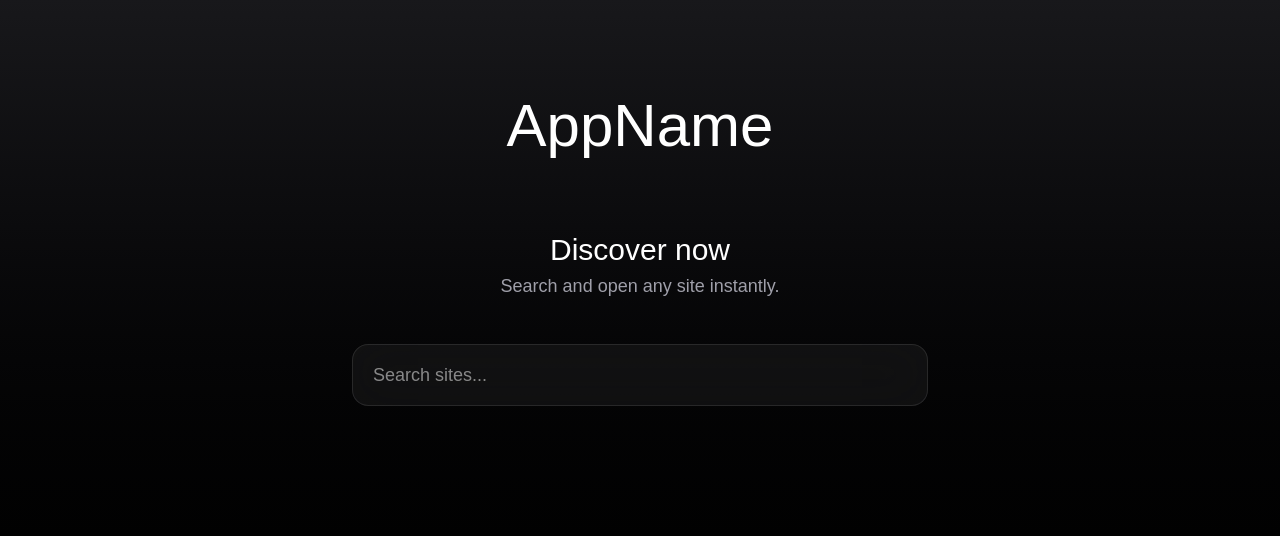
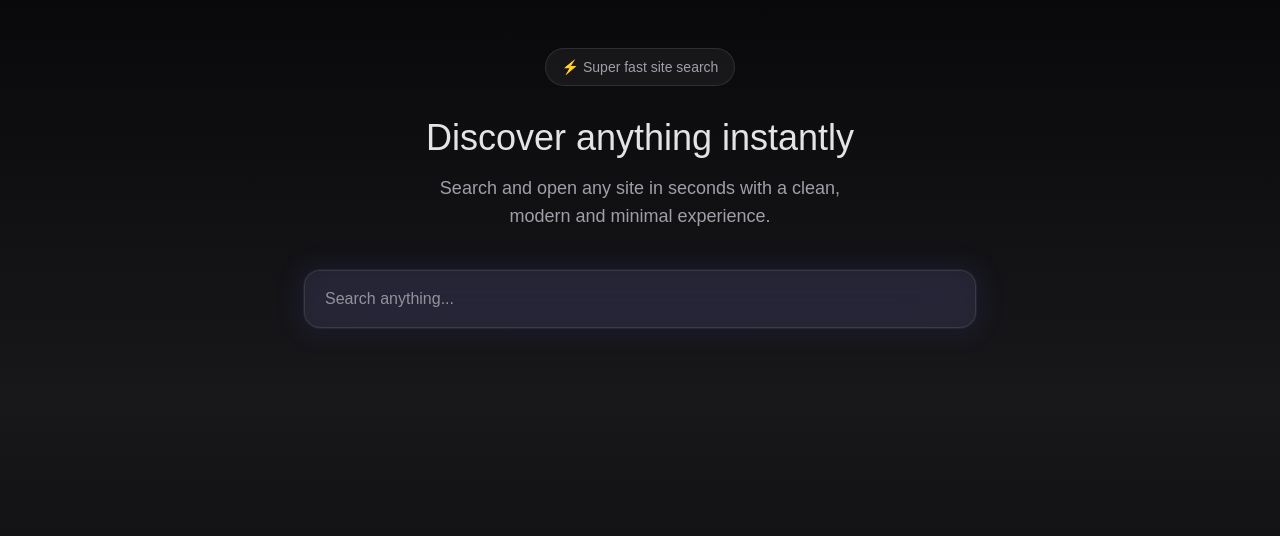
Before and after one commit to mer1s/cardlio, a Next.js app: page / in a window 1280 px wide. Shown: the top 536 px of the page. Built offline with nearby package versions, Linux system fonts and the light colour scheme.

Commit message:
home ui upgrade

```diff
--- a/app/api/search/route.ts
+++ b/app/api/search/route.ts
@@ -16,7 +16,7 @@ export async function GET(req: Request) {
     .from("sites")
     .select("name, slug")
     .ilike("name", `%${query}%`)
-    .limit(10);
+    .limit(50);
 
   if (error) {
     return NextResponse.json(
--- a/app/components/SearchBox.tsx
+++ b/app/components/SearchBox.tsx
@@ -30,69 +30,93 @@ export default function SearchBox() {
                 );
 
                 const data = await res.json();
-
                 setResults(data || []);
             } catch (err) {
                 console.error(err);
             }
 
             setLoading(false);
-    }, 1000);
+        }, 500);
 
         return () => clearTimeout(timeout);
     }, [query]);
 
+    const showDropdown = loading || results.length > 0;
+
     return (
+        <div className="relative">
+            {/* Input wrapper */}
             <div className="relative">
                 <input
                     value={query}
                     onChange={(e) => setQuery(e.target.value)}
-        placeholder="Search sites..."
+                    placeholder="Search anything..."
                     className="
-          w-full rounded-2xl border border-white/10
-          bg-white/5 px-5 py-4 text-lg text-white
-          outline-none backdrop-blur-xl
-          transition focus:border-blue-500
+            w-full rounded-2xl
+            bg-white/5 backdrop-blur-xl
+            border border-white/10
+            px-5 py-4 text-base text-white
+            outline-none
+            transition
+            focus:border-blue-500/60 focus:bg-white/10
+            focus:shadow-[0_0_0_4px_rgba(59,130,246,0.08)]
           "
                 />
 
-      {(results.length > 0 || loading) && (
+                {/* subtle glow */}
+                <div className="pointer-events-none absolute inset-0 rounded-2xl ring-1 ring-white/5" />
+            </div>
+
+            {/* Dropdown */}
+            {showDropdown && (
                 <div
                     className="
             absolute left-0 right-0 top-full mt-3
-            overflow-hidden rounded-2xl
+            rounded-2xl overflow-hidden
             border border-white/10
-            bg-zinc-900/95 backdrop-blur-xl
-            shadow-2xl
+            bg-zinc-950/90 backdrop-blur-2xl
+            shadow-[0_20px_80px_rgba(0,0,0,0.6)]
           "
                 >
+                    <div className="max-h-72 overflow-y-auto">
                         {loading ? (
                             <div className="px-5 py-4 text-sm text-zinc-400">
-              Searching...
+                                Searching…
+                            </div>
+                        ) : results.length === 0 ? (
+                            <div className="px-5 py-4 text-sm text-zinc-500">
+                                No results found
                             </div>
                         ) : (
-            results.map((site) => (
+                            results.map((site, i) => (
                                 <button
                                     key={site.slug}
                                     onClick={() => router.push(`/${site.slug}`)}
                                     className="
-                  flex w-full items-center justify-between
-                  border-b border-white/5
-                  px-5 py-4 text-left
-                  transition hover:bg-white/5
-                  cursor-pointer
+                    group w-full flex items-center justify-between
+                    px-5 py-3 text-left
+                    transition
+                    hover:bg-white/5
+                    active:bg-white/10
+      border-b border-white/5 last:border-b-0
                   "
                                 >
-                <span className="font-medium text-white">
+                                    <div className="flex flex-col">
+                                        <span className="text-white font-medium group-hover:text-blue-400 transition">
                                             {site.name}
                                         </span>
-
-                <span className="text-sm text-zinc-500">
+                                        <span className="text-xs text-zinc-500">
                                             /{site.slug}
                                         </span>
+                                    </div>
+
+                                    <div className="text-zinc-600 group-hover:text-zinc-400 transition">
+                                        ↗
+                                    </div>
                                 </button>
                             ))
                         )}
+                    </div>
                 </div>
             )}
         </div>
--- a/app/page.tsx
+++ b/app/page.tsx
@@ -2,23 +2,30 @@ import SearchBox from "./components/SearchBox";
 
 export default function HomePage() {
   return (
-    <main className="min-h-screen bg-gradient-to-b from-zinc-900 to-black text-white flex items-start justify-center pt-24 px-6">
-      <div className="w-full max-w-xl space-y-6">
-        <div className="space-y-1 text-center pb-5">
-          <h1 className="text-6xl pb-18 tracking-normal font-medium">
-            AppName
-          </h1>
+    <main className="min-h-screen bg-gradient-to-b from-zinc-950 via-zinc-900 to-zinc-950 text-white flex items-start pt-12 justify-center px-6">
+      <div className="w-full max-w-2xl space-y-10">
 
-          <h1 className="text-3xl tracking-normal font-medium">
-            Discover now
-          </h1>
+        {/* Header */}
+        <div className="text-center space-y-4">
+          <div className="inline-flex items-center gap-2 px-4 py-2 rounded-full bg-white/5 border border-white/10 text-sm text-zinc-400">
+            ⚡ Super fast site search
+          </div>
+          <h2 className="text-3xl md:text-4xl pt-4 font-medium text-zinc-200">
+            Discover anything instantly
+          </h2>
 
-          <p className="text-zinc-400 text-lg">
-            Search and open any site instantly.
+          <p className="text-zinc-400 text-base md:text-lg max-w-md mx-auto">
+            Search and open any site in seconds with a clean, modern and minimal experience.
           </p>
         </div>
 
-        <SearchBox />
+        {/* Search */}
+        <div className="relative">
+          <div className="absolute -inset-1 bg-indigo-500/10 blur-md rounded-2xl" />
+          <div className="relative">
+            <SearchBox />
+          </div>
+        </div>
       </div>
     </main>
   );
```
Lines whose indentation alone changed are shown as unchanged.
